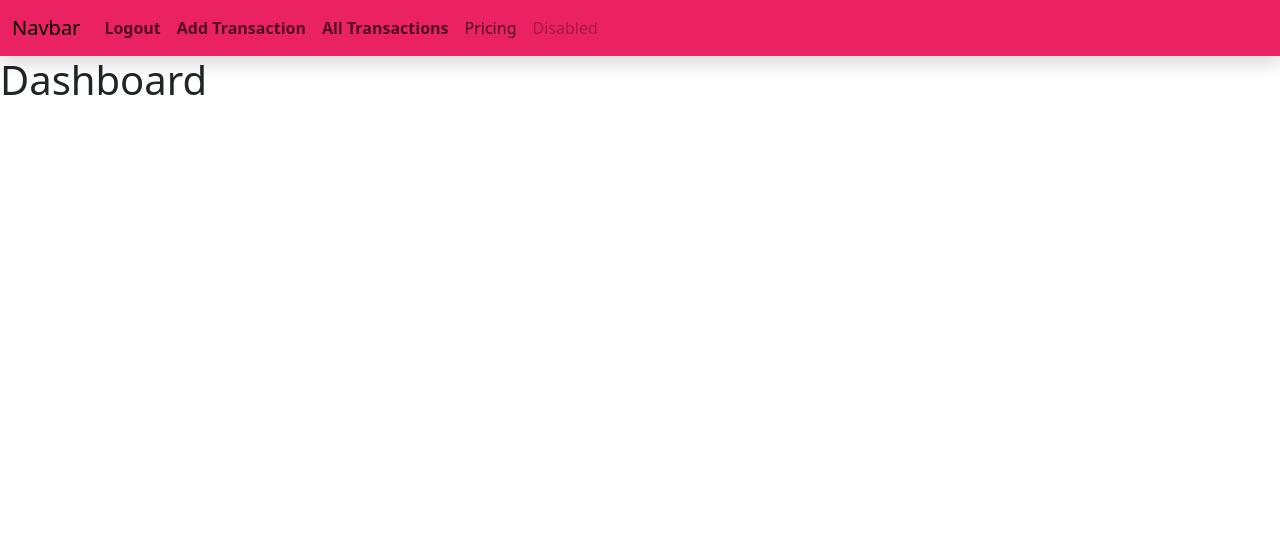
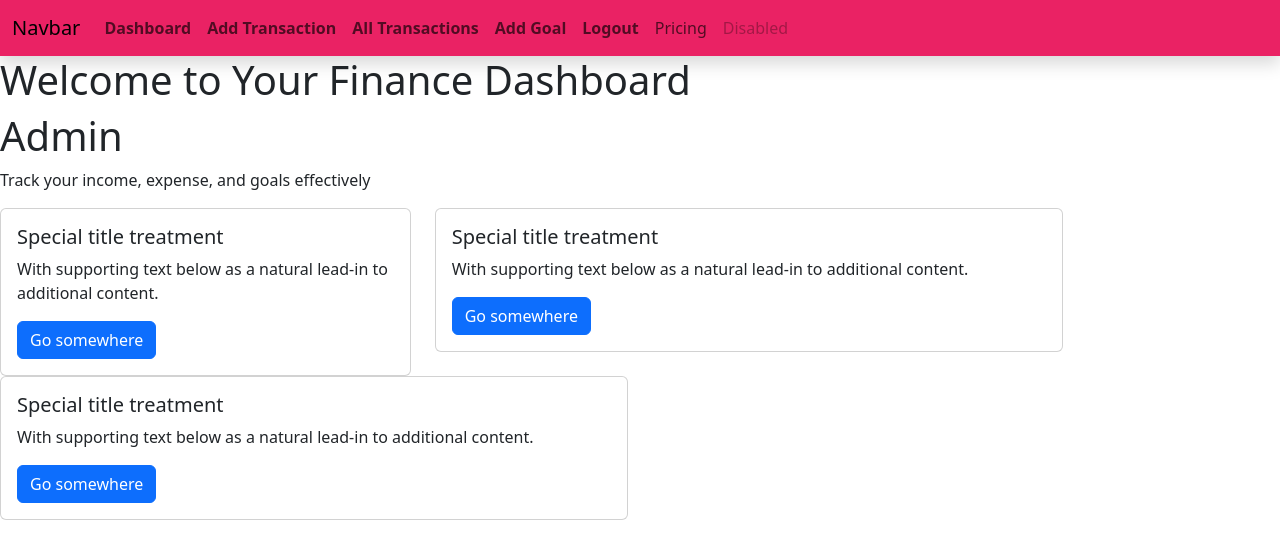
Before and after one commit to Isoo-Pal/FinTracker, a Django app: page /dashboard/ in a window 1280 px wide. Shown: the top 559 px of the page. Run offline with Django 4.2, Linux system fonts and the light colour scheme; a user stored in the database is signed in; data comes from the database, SQL or seed files in the repository; both versions use the stored data as it was after the commit.

Commit message:
Added Goal form

```diff
--- a/finance/admin.py
+++ b/finance/admin.py
@@ -1,5 +1,6 @@
 from django.contrib import admin
-from.models import Transaction
+from.models import Transaction, Goal
 # Register your models here.
 
 admin.site.register(Transaction)
+admin.site.register(Goal)
--- a/finance/templates/finance/dashboard.html
+++ b/finance/templates/finance/dashboard.html
@@ -3,6 +3,39 @@
 {% block title %}Dashboard{% endblock title %}
 
 {% block content %}
-<h1>Dashboard</h1>
+<div>
+    <h1>Welcome to Your Finance Dashboard</h1>
+    <h1>{{ request.user|capfirst }}</h1>
+    <p>Track your income, expense, and goals effectively</p>
+    <div class="row">
+        <div class="col-md-4 mb-3 mb-sm-0">
+            <div class="card">
+                <div class="card-body">
+                    <h5 class="card-title">Special title treatment</h5>
+                    <p class="card-text">With supporting text below as a natural lead-in to additional content.</p>
+                    <a href="#" class="btn btn-primary">Go somewhere</a>
+                </div>
+            </div>
+        </div>
+        <div class="col-sm-6">
+            <div class="card">
+                <div class="card-body">
+                    <h5 class="card-title">Special title treatment</h5>
+                    <p class="card-text">With supporting text below as a natural lead-in to additional content.</p>
+                    <a href="#" class="btn btn-primary">Go somewhere</a>
+                </div>
+            </div>
+        </div>
+        <div class="col-sm-6">
+            <div class="card">
+                <div class="card-body">
+                    <h5 class="card-title">Special title treatment</h5>
+                    <p class="card-text">With supporting text below as a natural lead-in to additional content.</p>
+                    <a href="#" class="btn btn-primary">Go somewhere</a>
+                </div>
+            </div>
+        </div>
+    </div>
+</div>
 
 {% endblock content %}
--- a/finance/templates/finance/navbar.html
+++ b/finance/templates/finance/navbar.html
@@ -14,16 +14,22 @@
       <ul class="navbar-nav">
         {% if user.is_authenticated %}
         <li class="nav-item">
-            <form action="{% url 'logout' %}" method="post" class="d-inline">
-                {% csrf_token %}
-                <button type="submit" class="nav-link navcontent fw-semibold">Logout</button>
-            </form>
+          <a class="nav-link  fw-semibold navcontent" aria-current="page" href="{% url "dashboard" %}">Dashboard</a>
         </li>
         <li class="nav-item">
           <a class="nav-link  fw-semibold navcontent" aria-current="page" href="{% url "transaction_add" %}">Add Transaction</a>
         </li>
         <li class="nav-item">
           <a class="nav-link  fw-semibold navcontent" aria-current="page" href="{% url "transaction_list" %}">All Transactions</a>
+        </li>
+        <li class="nav-item">
+          <a class="nav-link  fw-semibold navcontent" aria-current="page" href="{% url "goal_add" %}">Add Goal</a>
+        </li>
+        <li class="nav-item">
+            <form action="{% url 'logout' %}" method="post" class="d-inline">
+                {% csrf_token %}
+                <button type="submit" class="nav-link navcontent fw-semibold">Logout</button>
+            </form>
         </li>
         {% else %}
         <li class="nav-item">
--- a/finance/templates/finance/register.html
+++ b/finance/templates/finance/register.html
@@ -2,7 +2,8 @@
 {% block title %}Registeration{% endblock title %}
 
 {% block content %}
-    <div class="min-vh-100 d-flex align-items-center justify-content-center" style="background: linear-gradient(135deg, #eef2ff, #f5e8ff);">
+
+<div class="min-vh-100 d-flex align-items-center justify-content-center" style="background: linear-gradient(135deg, #eef2ff, #f5e8ff);">
     <div class="col-md-5 col-lg-4 bg-white p-4 rounded-4 shadow-lg" style="background: rgba(255,255,255,0.9); backdrop-filter: blur(10px);">
 
         <h2 class="text-center mb-4 fw-bold" style="color: #EA2264;">Create an Account</h2>
--- a/finance/urls.py
+++ b/finance/urls.py
@@ -7,4 +7,5 @@ urlpatterns = [
     path('dashboard/', views.DashboardView.as_view(), name="dashboard"),
     path('transaction/add/', views.TransactionView.as_view(), name="transaction_add"),
     path('transaction/list', views.TransactionListView.as_view(), name = "transaction_list"),
+    path('goal/add', views.AddGoalView.as_view(), name = "goal_add"),
 ]
--- a/finance/views.py
+++ b/finance/views.py
@@ -3,6 +3,7 @@ from django.views import View
 from .forms import *
 from django.contrib.auth.mixins import LoginRequiredMixin
 from .models import *
+from django.db.models import Sum
 
 # Create your views here.
 def home(request):
@@ -22,7 +23,19 @@ class RegisterView(View):
 
 class DashboardView(LoginRequiredMixin, View):
     def get(self, request, *args, **kwargs):
-        return render(request, 'finance/dashboard.html')
+        transactions = Transaction.objects.filter(user = request.user)
+        goal = Goal.objects.filter(user = request.user)
+        # calculating total income and expenses
+        total_income = Transaction.objects.filter(user=request.user, transaction_type="Income").aggregate(Sum('amount'))['amount__sum'] or 0
+        total_expense = Transaction.objects.filter(user=request.user, transaction_type="Expense").aggregate(Sum('amount'))['amount__sum'] or 0
+        net_savings = total_income - total_expense
+        context = {
+            'transactions' : transactions,
+            'total_income' : total_income,
+            'total_expense' : total_expense,
+            'net_savings' : net_savings
+        }
+        return render(request, 'finance/dashboard.html', context)
 
 class TransactionView(LoginRequiredMixin, View):
     def get(self, request, *args, **kwargs):
@@ -42,3 +55,17 @@ class TransactionListView(LoginRequiredMixin, View):
     def get(self, request, *args, **kwargs):
         transactions = Transaction.objects.all()
         return render(request, 'finance/transaction_list.html', {'transactions' : transactions})
+
+class AddGoalView(LoginRequiredMixin, View):
+    def get(self, request, *args, **kwargs):
+        form = GoalForm()
+        return render(request, 'finance/goal_form.html', {'form' : form})
+
+    def post(self, request, *args, **kwargs):
+        form = GoalForm(request.POST)
+        if form.is_valid():
+            goal = form.save(commit=False)
+            goal.user = request.user
+            goal.save()
+            return redirect('dashboard')
+        return render(request, 'finance/transaction_form.html', {'form' : form})
```
Also changed, not shown: finance/forms.py (+6 -1 lines), finance/models.py (+9 -0 lines), finance/templates/finance/goal_form.html (added, +54 -0 lines), db.sqlite3, finance/migrations/0002_goal.py (added).
